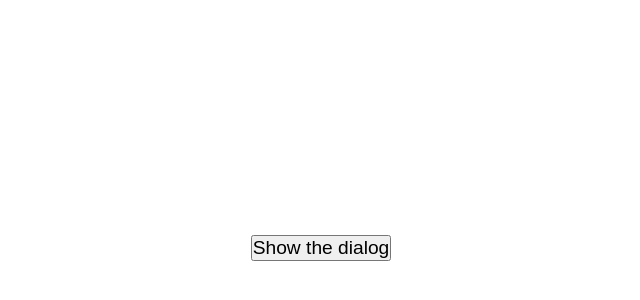
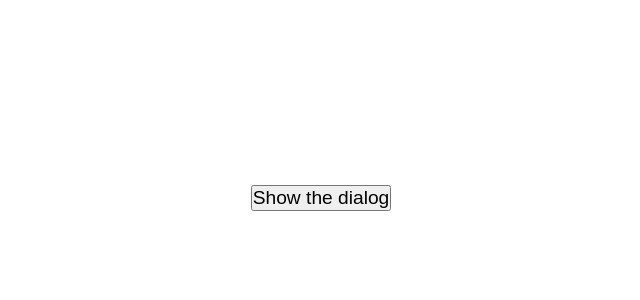
Before and after one commit to moonhuntercode/modals-web, a plain HTML site: page index.html in a window 1280 px wide. Shown: the part 202-502 px from the top of the page, without its empty margins (319-959 px from the left). Drawn offline with Linux system fonts and the light colour scheme.

Commit message:
modal centrado ,falta darle buen width

```diff
--- a/index.html
+++ b/index.html
@@ -14,8 +14,8 @@
      </head>
      <body id="container">
           <div
+               id="fondo_of_dialog"
                onclick="modal.ocultar_Modal_uno()"
-               id="fondo_of_dialog"
           ></div>
           <main>
                <article
@@ -28,8 +28,8 @@
                     </button>
                     <p>
                          This modal
-                         dialog has
-                         a groovy
+                         dialog has a
+                         groovy
                          backdrop!
                     </p>
                </article>
--- a/main.css
+++ b/main.css
@@ -8,6 +8,7 @@ body {
      display: flex;
      flex-flow: column wrap;
      place-content: center;
+     place-items: center;
      text-align: center;
      position: relative;
      z-index: 1;
@@ -18,11 +19,15 @@ body {
      box-sizing: border-box;
 }
 main {
+     width: 100%;
+
+     z-index: 2;
      position: relative;
-     z-index: 2;
-     display: inline;
+     display: flex;
+     flex-flow: column wrap;
+     place-content: center;
      text-align: center;
-     height: 100px;
+     place-items: center;
 }
 button {
      font-size: 1.2rem;
@@ -44,7 +49,7 @@ dialog::backdrop {
      background: blueviolet;
      color: white;
      border: 5px solid black;
-     width: 569px;
+     width: 369px;
      height: 100px;
      z-index: 3;
      position: absolute;
```
Also changed, not shown: 1 other file.
